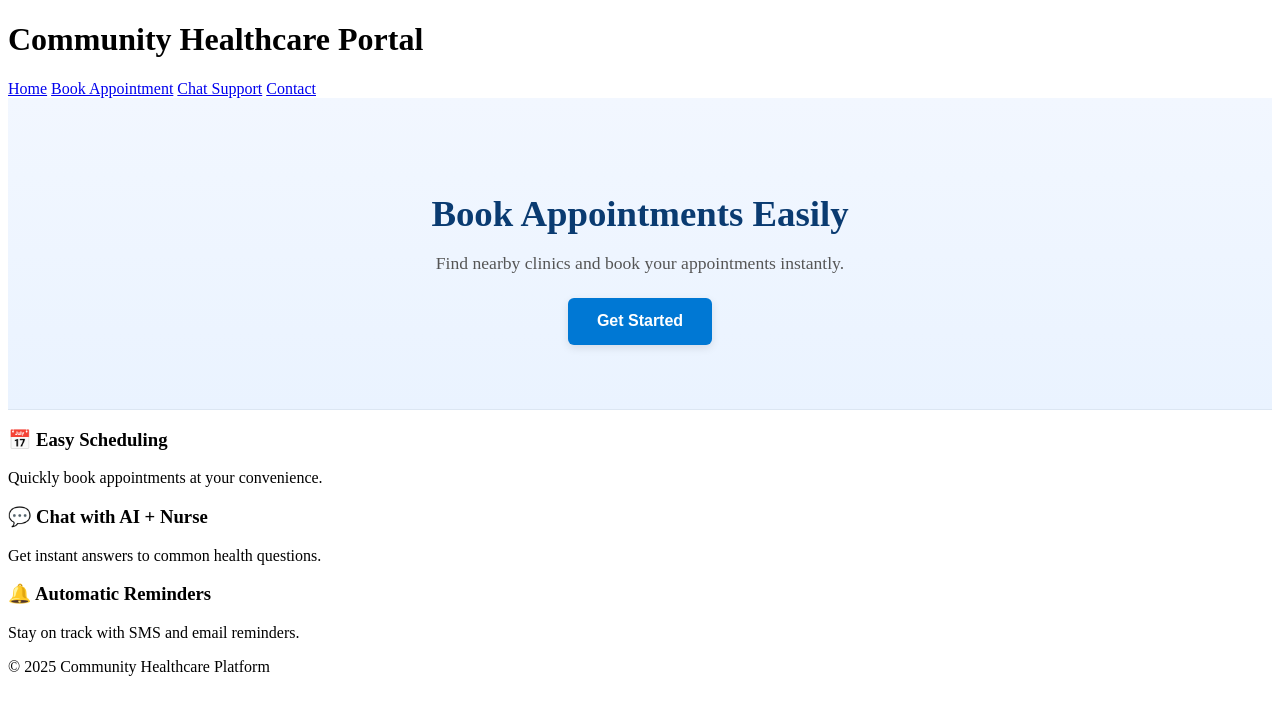
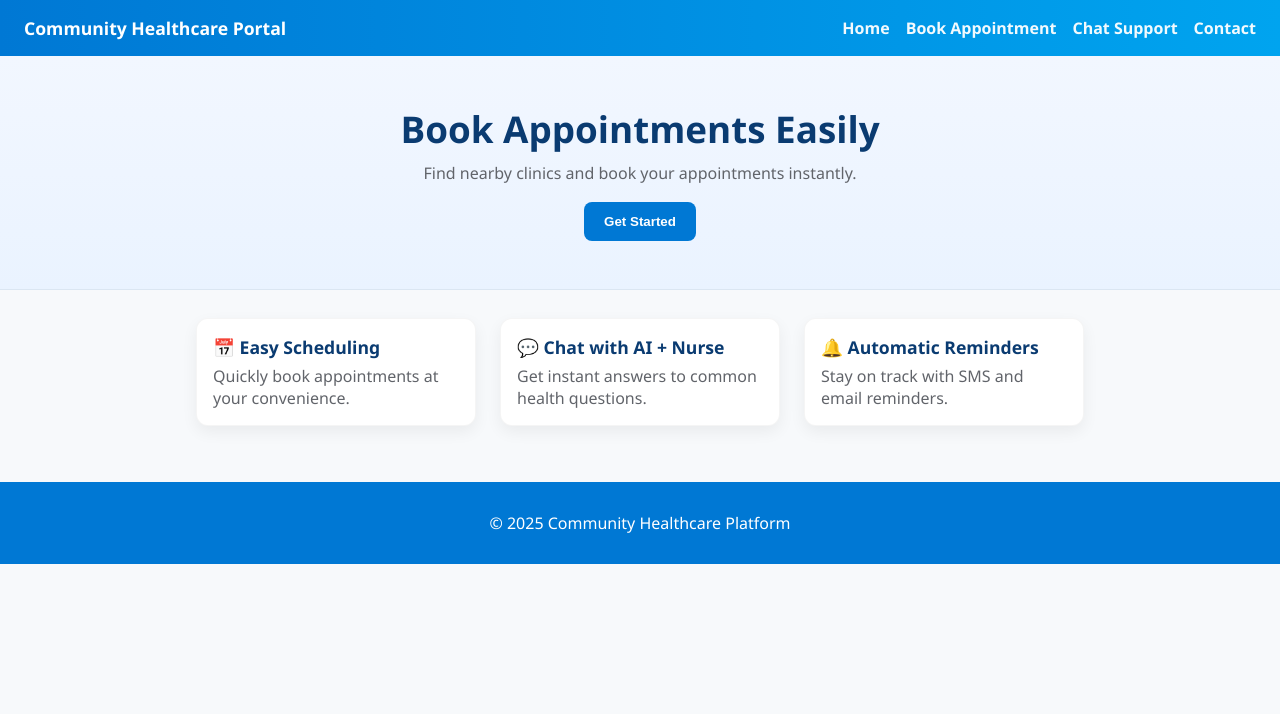
Before and after one commit to affiwillcarry/Capstone, a website: page views/index.html in a window 1280 px wide. Drawn offline with Linux system fonts and the light colour scheme.

Commit message:
style.css

```diff
--- a/public/css/style.css
+++ b/public/css/style.css
@@ -1,38 +1,101 @@
-.hero {
-  text-align: center;
-  padding: 4rem 1rem;
-  background: linear-gradient(180deg, #f2f7ff, #eaf3ff);
-  color: #0a3b71;
-  border-bottom: 1px solid #dce6f2;
+/* ==== Community Healthcare Portal – clean stable CSS ==== */
+
+:root{
+  --brand:#0078d4;
+  --brand-dark:#005fa3;
+  --text:#222;
+  --muted:#61646a;
+  --bg:#f7f9fb;
+  --card:#ffffff;
 }
 
-.hero h2 {
-  font-size: 2.3rem;
-  margin-bottom: 0.5rem;
-  font-weight: 700;
+* { box-sizing:border-box; }
+html,body { margin:0; height:100%; background:var(--bg); color:var(--text);
+  font-family:"Segoe UI", Roboto, Arial, sans-serif; }
+
+/* ---------- Header & Nav ---------- */
+header{
+  background:linear-gradient(90deg, var(--brand), #00a4ef);
+  color:#fff;
+  padding:16px 24px;
+  display:flex; align-items:center; justify-content:space-between;
+}
+header h1{ margin:0; font-size:1.1rem; font-weight:700; }
+nav{ display:flex; gap:16px; }
+nav a{ color:#fff; text-decoration:none; font-weight:600; opacity:.95; }
+nav a:hover{ text-decoration:underline; }
+
+/* ---------- Hero ---------- */
+.hero{
+  text-align:center;
+  padding:48px 16px;
+  background:linear-gradient(180deg,#f2f7ff, #eaf3ff);
+  border-bottom:1px solid #dbe6f2;
+}
+.hero h2{ margin:0 0 8px; font-size:2.3rem; color:#0a3b71; }
+.hero p{ margin:0 0 18px; color:var(--muted); }
+.hero button{
+  background:var(--brand); color:#fff; border:0;
+  padding:12px 20px; border-radius:8px; font-weight:700; cursor:pointer;
+}
+.hero button:hover{ background:var(--brand-dark); transform:translateY(-2px); }
+
+/* ---------- Feature Cards ---------- */
+.features{
+  display:flex; flex-wrap:wrap; justify-content:center; gap:24px;
+  padding:28px 16px;
+}
+.card{
+  width:280px; background:var(--card); border-radius:12px;
+  padding:16px; text-align:left;
+  box-shadow:0 6px 16px rgba(0,0,0,.06);
+  border:1px solid rgba(0,0,0,.04);
+}
+.card h3{ margin:0 0 6px; color:#0a3b71; font-size:1.1rem; }
+.card p{ margin:0; color:var(--muted); }
+
+/* ---------- Booking Form ---------- */
+.book-container{
+  max-width:720px; margin:28px auto; padding:20px;
+  background:var(--card); border-radius:12px;
+  box-shadow:0 8px 24px rgba(0,0,0,.05);
+  border:1px solid rgba(0,0,0,.04);
+}
+.book-container h2{ margin:0 0 16px; text-align:center; color:var(--brand); }
+.clean-form{ display:flex; flex-direction:column; gap:12px; }
+.clean-form label{ font-weight:600; }
+.clean-form input, .clean-form select, .clean-form textarea{
+  width:100%; padding:12px 14px; border-radius:8px;
+  border:1px solid #d6dde6; font-size:1rem; background:#fff; color:var(--text);
+}
+.clean-form textarea{ min-height:110px; resize:vertical; }
+.clean-form input:focus, .clean-form select:focus, .clean-form textarea:focus{
+  outline:none; border-color:var(--brand);
+  box-shadow:0 0 0 4px rgba(0,120,212,.08);
+}
+.submit-btn{
+  background:var(--brand); color:#fff; border:0;
+  padding:12px 16px; border-radius:8px; font-weight:700; cursor:pointer;
+}
+.submit-btn:hover{ background:var(--brand-dark); transform:translateY(-2px); }
+
+/* ---------- Confirmation ---------- */
+.confirmation-container{ display:flex; justify-content:center; padding:32px; }
+.confirmation-card{
+  background:#fff; padding:24px; border-radius:12px; text-align:center;
+  box-shadow:0 8px 20px rgba(0,0,0,.06);
+}
+.checkmark{
+  width:64px; height:64px; border-radius:50%; background:#eaf8ef; color:#1b7a3b;
+  display:inline-flex; align-items:center; justify-content:center; font-size:28px; margin-bottom:12px;
 }
 
-.hero p {
-  font-size: 1.1rem;
-  color: #555;
-  margin-bottom: 1.5rem;
+/* ---------- Footer ---------- */
+footer{ background:var(--brand); color:#fff; text-align:center; padding:14px; margin-top:28px; }
+
+/* ---------- Responsive ---------- */
+@media (max-width:800px){
+  header{ flex-direction:column; align-items:flex-start; gap:8px; }
+  .card{ width:100%; }
+  .book-container{ margin:16px; padding:16px; }
 }
-
-/* Button styling */
-.hero button {
-  background-color: #0078d4;
-  color: white;
-  border: none;
-  padding: 0.9rem 1.8rem;
-  font-size: 1rem;
-  border-radius: 6px;
-  cursor: pointer;
-  font-weight: 600;
-  box-shadow: 0 3px 8px rgba(0, 0, 0, 0.1);
-  transition: background 0.25s, transform 0.25s;
-}
-
-.hero button:hover {
-  background-color: #005fa3;
-  transform: translateY(-2px);
-}
```
